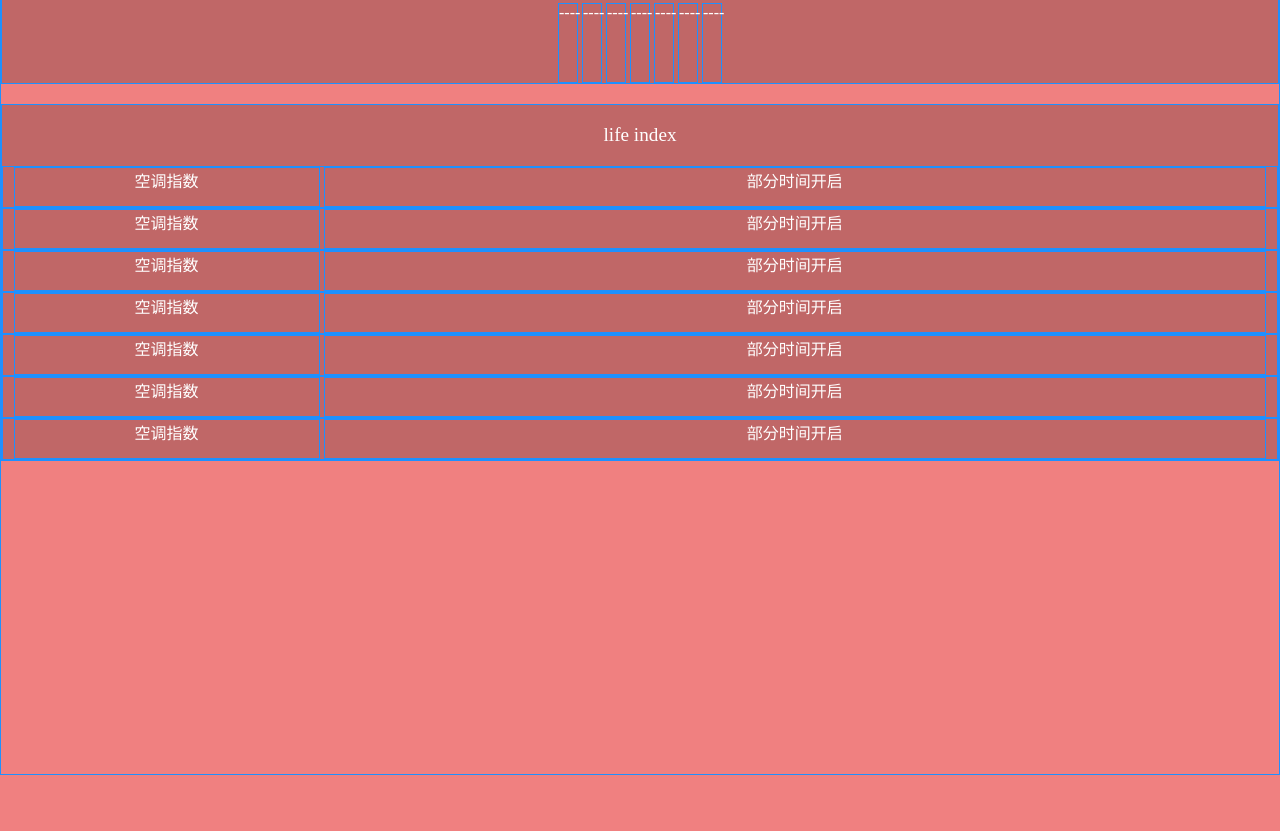
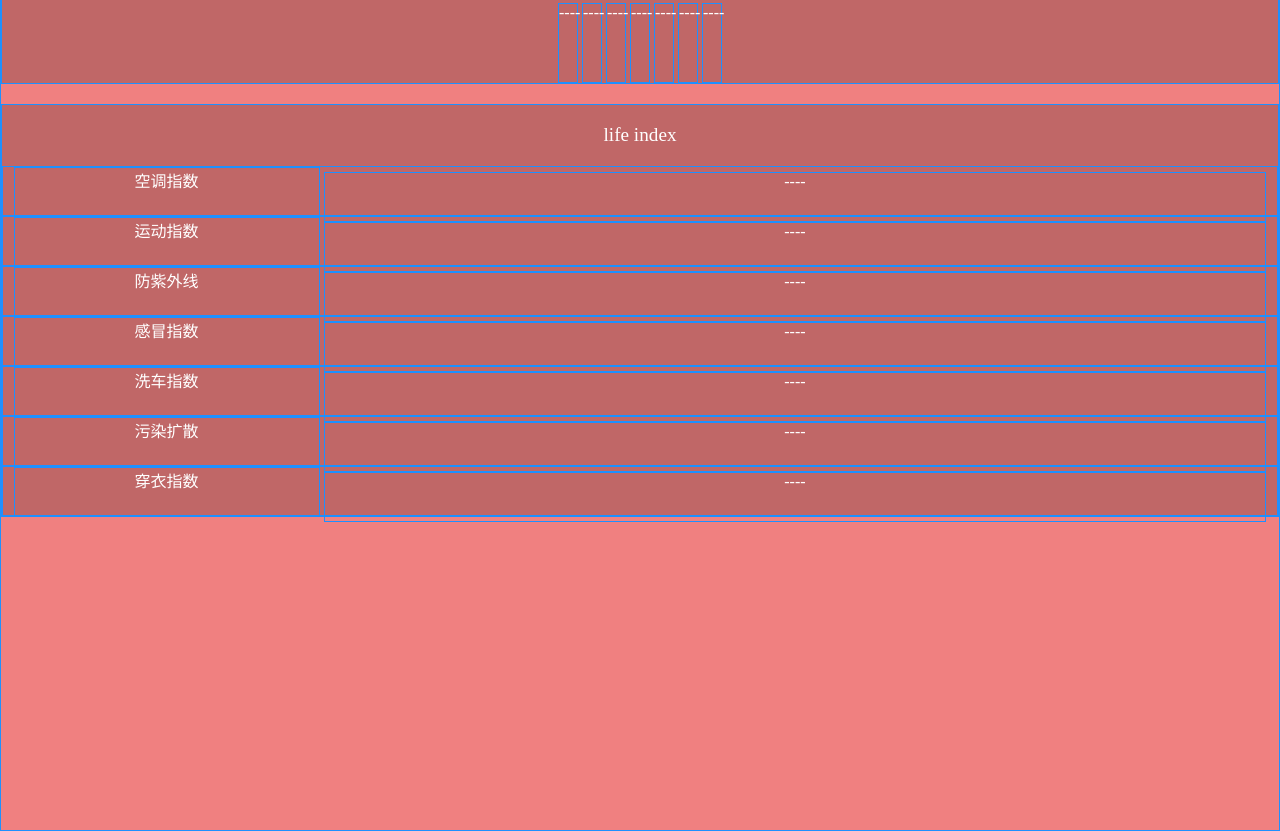
Before and after one commit to yemaoteng/weather, a plain HTML site: page index.html in a window 1280 px wide. Shown: the part 885-1716 px from the top of the page. Before the commit the page ends 1660 px from the top, so only its background shows below. Drawn offline with Linux system fonts and the light colour scheme.

Commit message:
还是用BS吧

```diff
--- a/index.html
+++ b/index.html
@@ -108,7 +108,7 @@
     </div>
   </div>
 
-  <div class="part cbg week">
+  <div class="part cbg days">
     <p>week weather</p>
     <div class="day">----</div>
     <div class="day">----</div>
@@ -122,31 +122,31 @@
     <p>life index</p>
     <div class="index_block">
       <div class="index_name col-3">空调指数</div>
-      <div class="index_text col-9">部分时间开启</div>
+      <div class="index_text col-9">----</div>
     </div>
     <div class="index_block">
-      <div class="index_name col-3">空调指数</div>
-      <div class="index_text col-9">部分时间开启</div>
+      <div class="index_name col-3">运动指数</div>
+      <div class="index_text col-9">----</div>
     </div>
     <div class="index_block">
-      <div class="index_name col-3">空调指数</div>
-      <div class="index_text col-9">部分时间开启</div>
+      <div class="index_name col-3">防紫外线</div>
+      <div class="index_text col-9">----</div>
     </div>
     <div class="index_block">
-      <div class="index_name col-3">空调指数</div>
-      <div class="index_text col-9">部分时间开启</div>
+      <div class="index_name col-3">感冒指数</div>
+      <div class="index_text col-9">----</div>
     </div>
     <div class="index_block">
-      <div class="index_name col-3">空调指数</div>
-      <div class="index_text col-9">部分时间开启</div>
+      <div class="index_name col-3">洗车指数</div>
+      <div class="index_text col-9">----</div>
     </div>
     <div class="index_block">
-      <div class="index_name col-3">空调指数</div>
-      <div class="index_text col-9">部分时间开启</div>
+      <div class="index_name col-3">污染扩散</div>
+      <div class="index_text col-9">----</div>
     </div>
     <div class="index_block">
-      <div class="index_name col-3">空调指数</div>
-      <div class="index_text col-9">部分时间开启</div>
+      <div class="index_name col-3">穿衣指数</div>
+      <div class="index_text col-9">----</div>
     </div>
   </div>
 
@@ -223,6 +223,10 @@ function displayWeather(dadada){
   document.getElementsByClassName('wind')[0].innerHTML="风速："+dadada.result.windpower;
   document.getElementsByClassName('weathermain')[0].innerHTML=dadada.result.weather+"°C";
 
+  for(let i=0;i<7;i++){
+    document.getElementsByClassName('index_name')[i].innerHTML = dadada.result.index[i].iname;
+    document.getElementsByClassName('index_text')[i].innerHTML = dadada.result.index[i].detail;
+  }
 }
 
 function qweatherFail(position){
--- a/sty.css
+++ b/sty.css
@@ -153,7 +153,7 @@ p {
     height: 25px;
 }
 
-.week {
+.days {
     white-space: nowrap;
     overflow-x: scroll;
 }
@@ -170,15 +170,16 @@ p {
 
 .index_block {
     width: 100%;
+    height: 50px;
+    font-size: medium
 }
 
 .index_name {
     display: inline-block;
-    height: 40px;
+    height: 50px;
 }
 
 .index_text {
     display: inline-block;
-
-    height: 40px;
+    height: 50px;
 }
```
